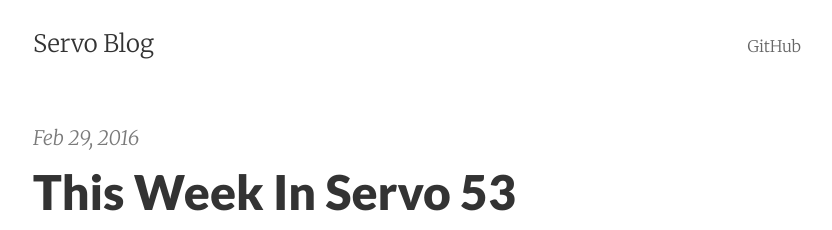
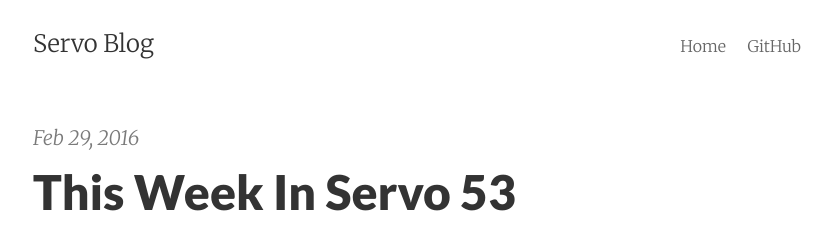
Before and after one commit to servo/blog.servo.org, a Jekyll site: the page built from index.html, in a window 1280 px wide. Shown: the top 230 px of the page, without its empty margins (223-1055 px from the left). Built offline with Jekyll 4.4.1, drawn with Linux system fonts in a browser that asks for light colours; the list of posts is cut into pages by our own code.

Commit message:
Add link to Servo home.

```diff
--- a/_includes/navigation.html
+++ b/_includes/navigation.html
@@ -1 +1,2 @@
+<a href="https://servo.org/">Home</a>
 <a href="https://github.com/servo/servo">GitHub</a>
```
